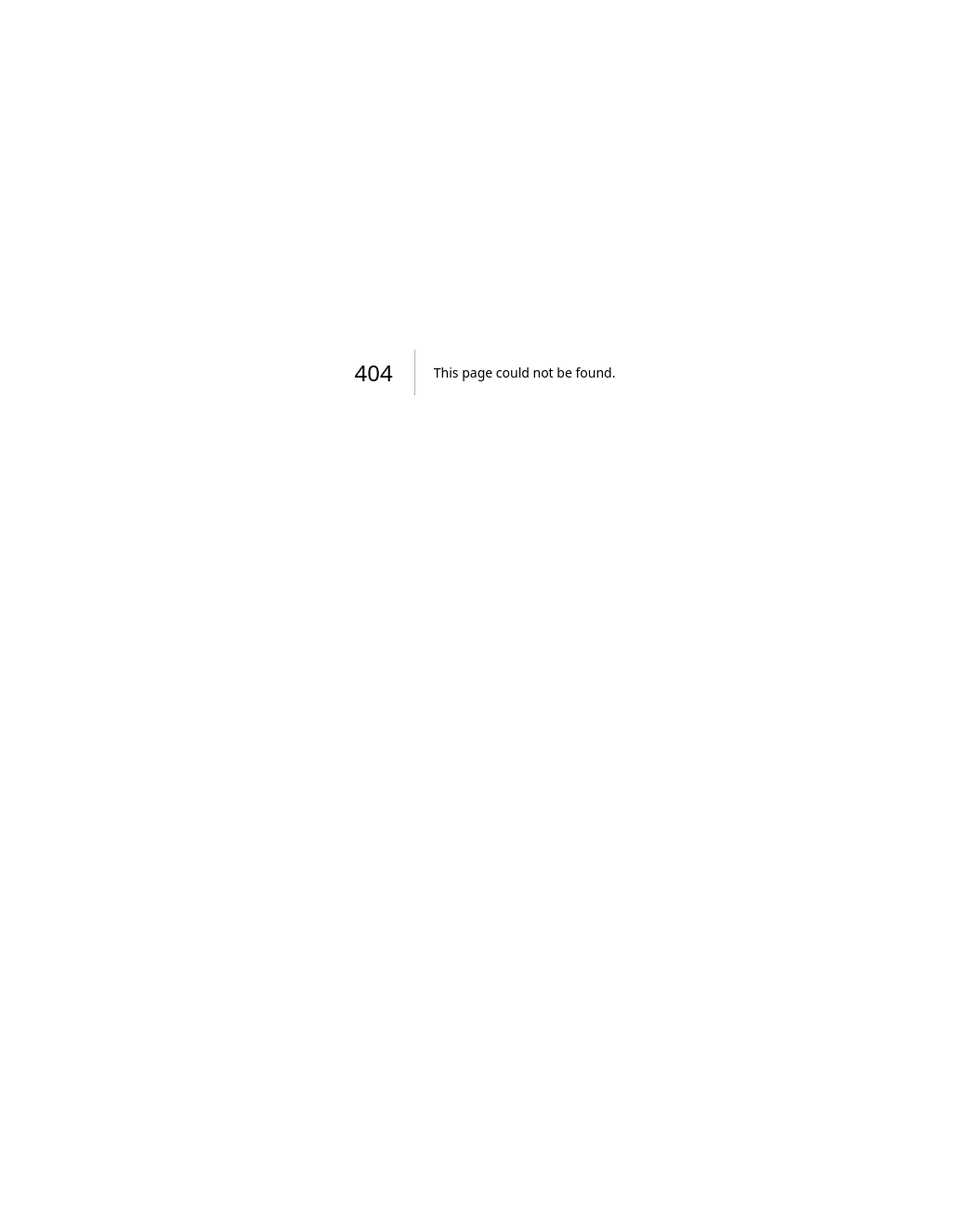
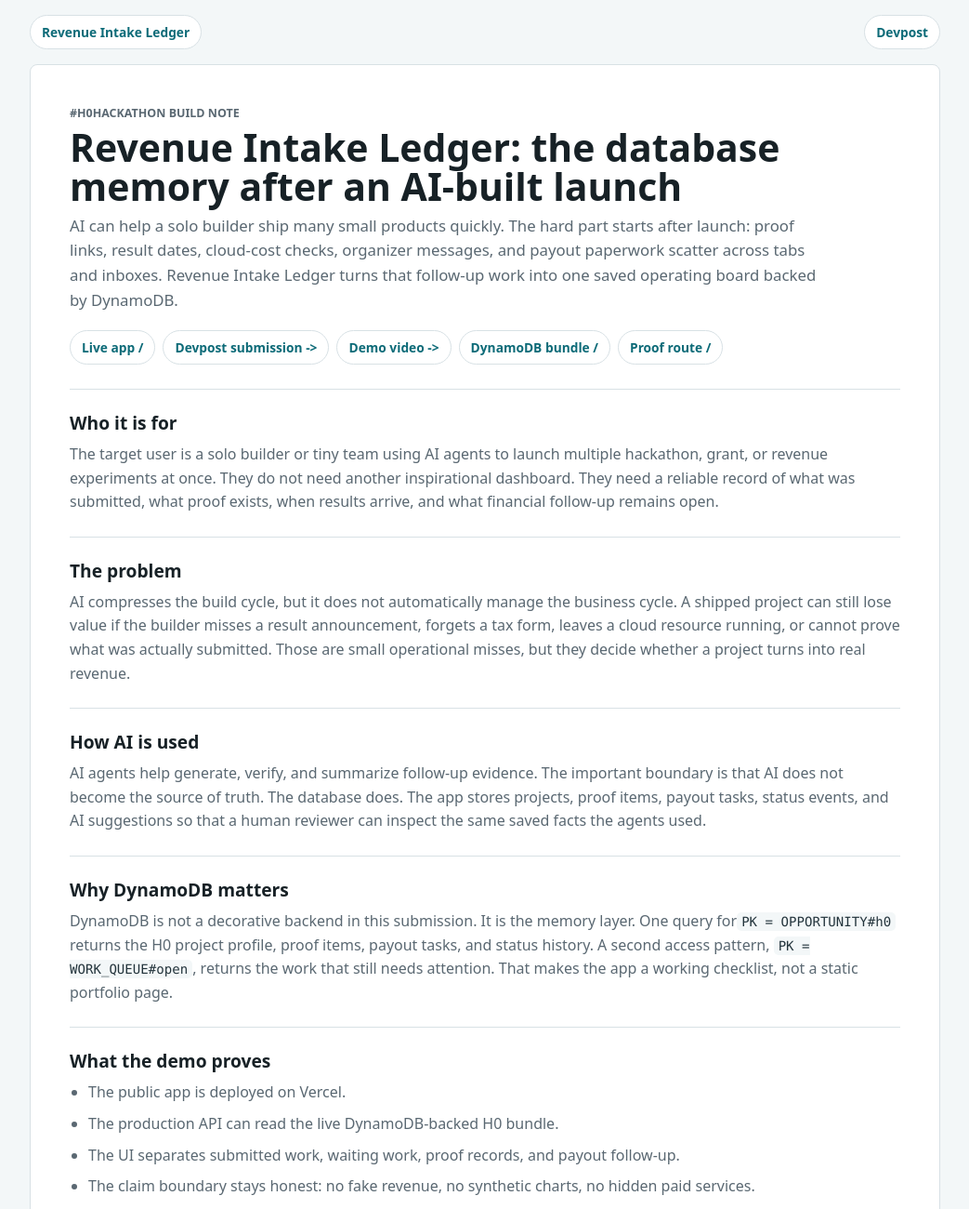
Before and after one commit to daideguchi/revenue-intake-ledger, a Next.js app: page /h0-build-note in a window 1280 px wide. Before the commit this address had no page. Shown: the top 1300 px of the page at 93% size, without its empty margins (118-1161 px from the left). Before the commit the page ends 800 px from the top, so only its background shows below. Built offline with nearby package versions, Linux system fonts and the light colour scheme.

Commit message:
Add H0 build note bonus path

```diff
--- a/app/globals.css
+++ b/app/globals.css
@@ -212,7 +212,7 @@
 
 .verify-steps {
   display: grid;
-  grid-template-columns: repeat(3, 1fr);
+  grid-template-columns: repeat(auto-fit, minmax(210px, 1fr));
   gap: 10px;
   margin: 0;
   padding: 0;
@@ -304,6 +304,84 @@
 .page-footer small {
   color: var(--muted);
   font-size: 0.82rem;
+}
+
+.article-shell {
+  width: min(980px, calc(100% - 24px));
+  margin: 0 auto;
+  padding: 16px 0 42px;
+}
+
+.article-nav {
+  display: flex;
+  justify-content: space-between;
+  gap: 12px;
+  margin-bottom: 16px;
+}
+
+.article-nav a,
+.article-links a {
+  border: 1px solid var(--line);
+  border-radius: 999px;
+  background: var(--surface);
+  color: var(--brand);
+  padding: 8px 12px;
+  font-size: 0.86rem;
+  font-weight: 800;
+  text-decoration: none;
+}
+
+.build-note {
+  border: 1px solid var(--line);
+  border-radius: 8px;
+  background: var(--surface);
+  padding: clamp(18px, 4vw, 42px);
+}
+
+.build-note h1 {
+  max-width: 860px;
+}
+
+.article-lead {
+  max-width: 820px;
+  color: var(--muted);
+  font-size: 1.05rem;
+  line-height: 1.56;
+}
+
+.article-links {
+  display: flex;
+  flex-wrap: wrap;
+  gap: 8px;
+  margin: 18px 0 26px;
+}
+
+.build-note section {
+  margin-top: 24px;
+  padding-top: 22px;
+  border-top: 1px solid var(--line);
+}
+
+.build-note p,
+.build-note li {
+  color: var(--muted);
+  line-height: 1.6;
+}
+
+.build-note ul {
+  margin: 0;
+  padding-left: 20px;
+}
+
+.build-note li + li {
+  margin-top: 8px;
+}
+
+.article-callout {
+  padding: 18px;
+  border: 1px solid var(--brand);
+  border-radius: 8px;
+  background: var(--brand-soft);
 }
 
 .db-card,
--- /dev/null
+++ b/app/h0-build-note/page.tsx
@@ -0,0 +1,111 @@
+import type { Metadata } from "next";
+import Link from "next/link";
+
+export const metadata: Metadata = {
+  title: "How Revenue Intake Ledger Uses AWS Databases After AI Shipping",
+  description:
+    "A H0 build note for Revenue Intake Ledger: who it helps, what it solves, how AI is used, and why DynamoDB is the product memory."
+};
+
+const proofLinks = [
+  ["Live app", "/"],
+  ["Devpost submission", "https://devpost.com/software/revenue-intake-ledger"],
+  ["Demo video", "https://youtu.be/tYj9V2s5bDY"],
+  ["DynamoDB bundle", "/api/h0-bundle"],
+  ["Proof route", "/api/proof"]
+];
+
+export default function H0BuildNotePage() {
+  return (
+    <main className="article-shell">
+      <nav className="article-nav" aria-label="Article navigation">
+        <Link href="/">Revenue Intake Ledger</Link>
+        <a href="https://devpost.com/software/revenue-intake-ledger" target="_blank" rel="noreferrer">
+          Devpost
+        </a>
+      </nav>
+
+      <article className="build-note">
+        <p className="eyebrow">#H0Hackathon build note</p>
+        <h1>Revenue Intake Ledger: the database memory after an AI-built launch</h1>
+        <p className="article-lead">
+          AI can help a solo builder ship many small products quickly. The hard part starts after launch:
+          proof links, result dates, cloud-cost checks, organizer messages, and payout paperwork scatter
+          across tabs and inboxes. Revenue Intake Ledger turns that follow-up work into one saved operating
+          board backed by DynamoDB.
+        </p>
+
+        <div className="article-links" aria-label="Proof links">
+          {proofLinks.map(([label, href]) => {
+            const external = href.startsWith("http");
+            return (
+              <a key={label} href={href} target={external ? "_blank" : undefined} rel={external ? "noreferrer" : undefined}>
+                {label}
+                <span aria-hidden="true">{external ? " ->" : " /"}</span>
+              </a>
+            );
+          })}
+        </div>
+
+        <section>
+          <h2>Who it is for</h2>
+          <p>
+            The target user is a solo builder or tiny team using AI agents to launch multiple hackathon,
+            grant, or revenue experiments at once. They do not need another inspirational dashboard. They
+            need a reliable record of what was submitted, what proof exists, when results arrive, and what
+            financial follow-up remains open.
+          </p>
+        </section>
+
+        <section>
+          <h2>The problem</h2>
+          <p>
+            AI compresses the build cycle, but it does not automatically manage the business cycle. A
+            shipped project can still lose value if the builder misses a result announcement, forgets a tax
+            form, leaves a cloud resource running, or cannot prove what was actually submitted. Those are
+            small operational misses, but they decide whether a project turns into real revenue.
+          </p>
+        </section>
+
+        <section>
+          <h2>How AI is used</h2>
+          <p>
+            AI agents help generate, verify, and summarize follow-up evidence. The important boundary is
+            that AI does not become the source of truth. The database does. The app stores projects, proof
+            items, payout tasks, status events, and AI suggestions so that a human reviewer can inspect the
+            same saved facts the agents used.
+          </p>
+        </section>
+
+        <section>
+          <h2>Why DynamoDB matters</h2>
+          <p>
+            DynamoDB is not a decorative backend in this submission. It is the memory layer. One query for
+            <code>PK = OPPORTUNITY#h0</code> returns the H0 project profile, proof items, payout tasks, and
+            status history. A second access pattern, <code>PK = WORK_QUEUE#open</code>, returns the work that
+            still needs attention. That makes the app a working checklist, not a static portfolio page.
+          </p>
+        </section>
+
+        <section>
+          <h2>What the demo proves</h2>
+          <ul>
+            <li>The public app is deployed on Vercel.</li>
+            <li>The production API can read the live DynamoDB-backed H0 bundle.</li>
+            <li>The UI separates submitted work, waiting work, proof records, and payout follow-up.</li>
+            <li>The claim boundary stays honest: no fake revenue, no synthetic charts, no hidden paid services.</li>
+          </ul>
+        </section>
+
+        <section className="article-callout">
+          <h2>Why this can matter beyond one hackathon</h2>
+          <p>
+            As builders use more AI agents, the bottleneck moves from creation to accountability. The next
+            useful product is often not another generator. It is the shared memory that keeps humans and
+            agents aligned after the first version ships.
+          </p>
+        </section>
+      </article>
+    </main>
+  );
+}
--- a/app/page.tsx
+++ b/app/page.tsx
@@ -132,7 +132,8 @@
     verifySteps: [
       ["Open the Devpost submission", "https://devpost.com/software/revenue-intake-ledger"],
       ["Watch the 3-min demo video", "https://youtu.be/tYj9V2s5bDY"],
-      ["Inspect live DynamoDB data", "/api/h0-bundle"]
+      ["Inspect live DynamoDB data", "/api/h0-bundle"],
+      ["Read the #H0Hackathon build note", "/h0-build-note"]
     ] as [string, string][],
     proofPeekTitle: "Real query, real return",
     proofPeekNote: "This is the actual shape returned by one DynamoDB query against the H0 record.",
@@ -206,7 +207,8 @@
     verifySteps: [
       ["Devpostの提出ページを見る", "https://devpost.com/software/revenue-intake-ledger"],
       ["3分のデモ動画を見る", "https://youtu.be/tYj9V2s5bDY"],
-      ["DynamoDBの実データを開く", "/api/h0-bundle"]
+      ["DynamoDBの実データを開く", "/api/h0-bundle"],
+      ["#H0Hackathonの制作記事を読む", "/h0-build-note"]
     ] as [string, string][],
     proofPeekTitle: "本物のクエリと、本物の返り値",
     proofPeekNote: "H0の作品レコードを DynamoDB に1回問い合わせた時の、実際の返り値の形です。",
```
Also changed, not shown: 1 other file (tests, documents, lock files or other folders).
